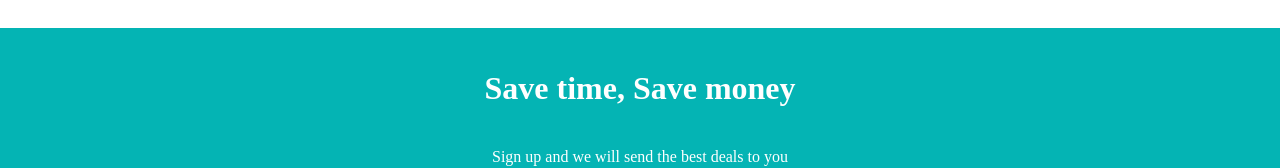
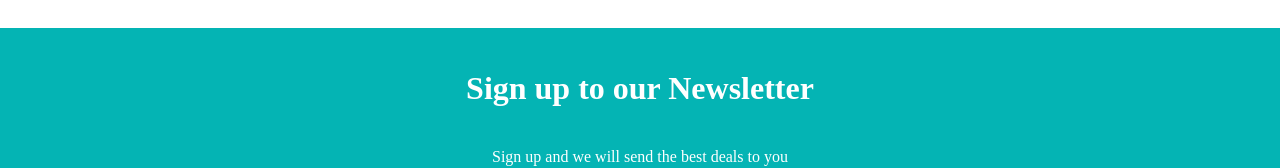
Before and after one commit to par2hibATU/Y4-GlobeTrek-PE-, a React (Create React App) app: page / in a window 1280 px wide. Shown: the part 1966-2134 px from the top of the page. Built offline with nearby package versions, Linux system fonts and the light colour scheme.

Commit message:
small changes

```diff
--- a/src/pages/mailList/Subscribe.jsx
+++ b/src/pages/mailList/Subscribe.jsx
@@ -3,7 +3,7 @@ import "./subscribe.css"
 export const Subscribe = () => {
   return (
     <div className="mail">
-        <h1 className="mailTitle">Save time, Save money</h1>
+        <h1 className="mailTitle">Sign up to our Newsletter</h1>
         <span className="mailDesc">Sign up and we will send the best deals to you</span>
         <div className="mailInputContainer">
             <input type="text" placeholder="Your Email" />
```
